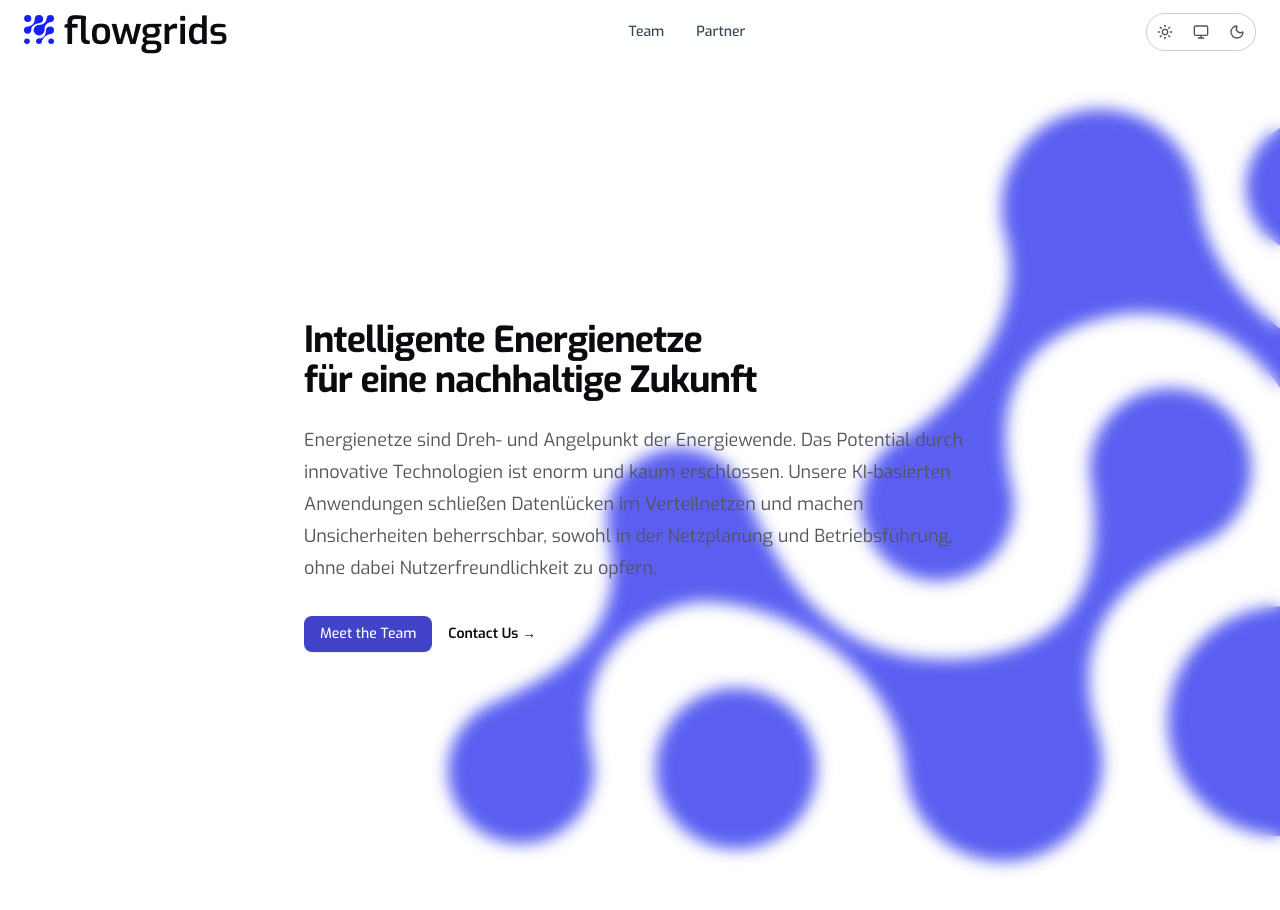
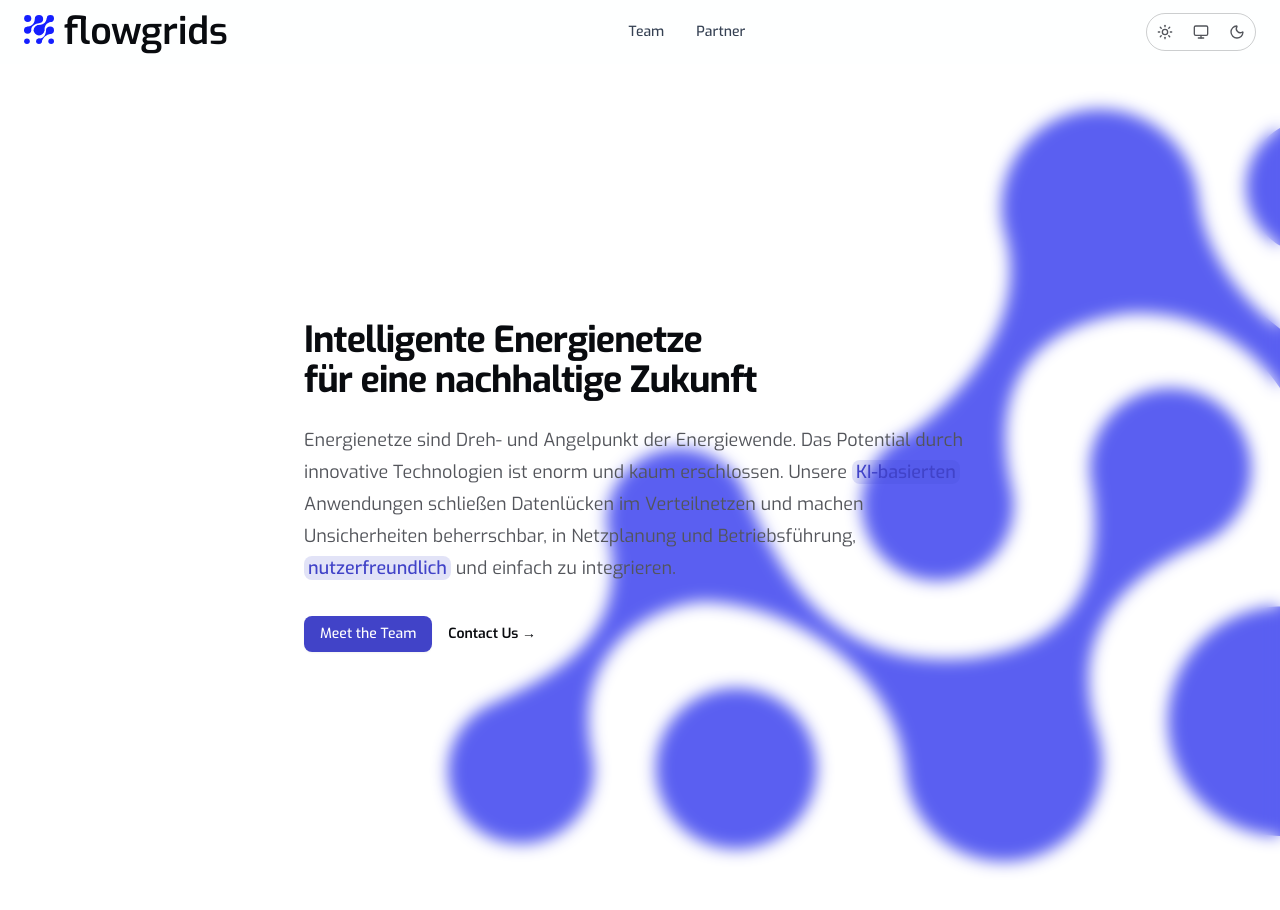
Before and after one commit to flowgrids/landingpage, a Next.js app in the folder frontend/: page / in a window 1280 px wide. Shown: the top 910 px of the page. Built offline with nearby package versions, Linux system fonts and the light colour scheme.

Commit message:
[style] highlight words on landing page

```diff
--- a/frontend/src/app/rsc/hero-section.tsx
+++ b/frontend/src/app/rsc/hero-section.tsx
@@ -14,10 +14,16 @@ export default function HeroSection() {
             <p className="mt-6 text-lg leading-8 text-muted-foreground">
               Energienetze sind Dreh- und Angelpunkt der Energiewende. Das
               Potential durch innovative Technologien ist enorm und kaum
-              erschlossen. Unsere KI-basierten Anwendungen schließen Datenlücken
-              im Verteilnetzen und machen Unsicherheiten beherrschbar, sowohl in
-              der Netzplanung und Betriebsführung, ohne dabei
-              Nutzerfreundlichkeit zu opfern.
+              erschlossen. Unsere{" "}
+              <span className="px-1 rounded-md bg-primary/15 text-primary font-medium">
+                KI-basierten
+              </span>{" "}
+              Anwendungen schließen Datenlücken im Verteilnetzen und machen
+              Unsicherheiten beherrschbar, in Netzplanung und Betriebsführung,{" "}
+              <span className="px-1 rounded-md bg-primary/15 text-primary font-medium">
+                nutzerfreundlich
+              </span>{" "}
+              und einfach zu integrieren.
             </p>
             <div className="mt-8 flex gap-4 items-center">
               <Button asChild>
```
